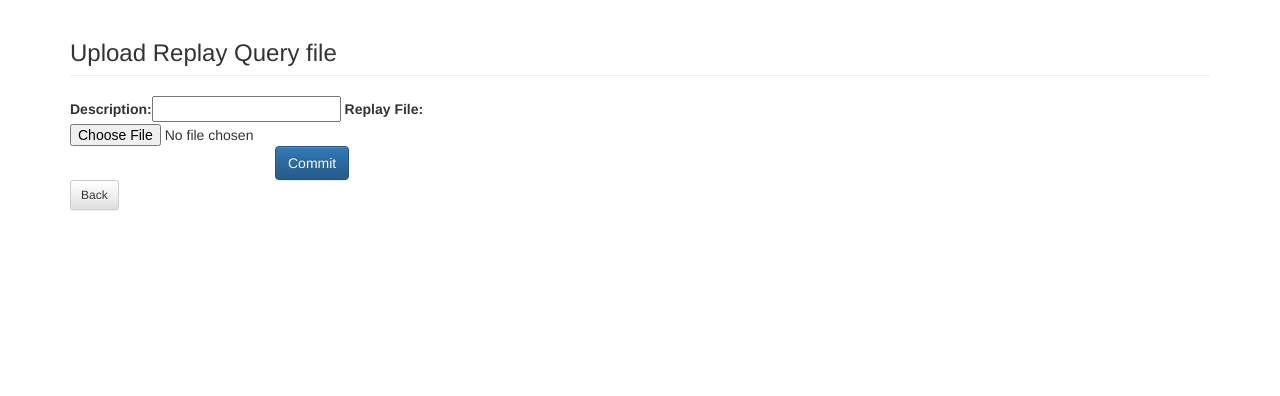
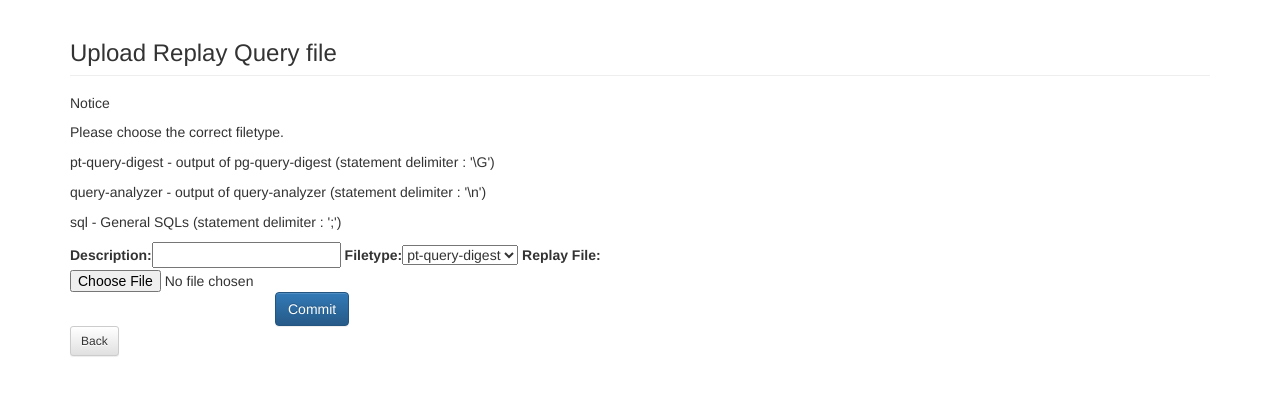
Before and after one commit to parkhyeonghwa/my-query-replay, a Django app: template app/templates/app/replay_upload.html in a window 1280 px wide. Shown: the top 396 px of the page. Run offline with Django 3.2, Linux system fonts and the light colour scheme; the template is opened without the code that fills it: values that come from a table or form of the project are taken from there, others are empty; some libraries are stand-ins or nearby versions.

Commit message:
commit all

```diff
--- a/app/forms.py
+++ b/app/forms.py
@@ -19,4 +19,4 @@ class UploadFileForm(ModelForm):
     """Upload Replay Files"""
     class Meta:
         model = ReplayFile
-        fields = ('description', 'replayfile', )
+        fields = ('description', 'filetype', 'replayfile', )
--- a/app/models.py
+++ b/app/models.py
@@ -27,10 +27,19 @@ class Replay(models.Model):
     def __str__(self):
         return self.sql_text
 
+
+ReplayFile_Types = (
+    ('pt-query-digest','pt-query-digest'), # split with \G
+    ('query-analyzer', 'query-analyzer'), # split with new line
+    ('sql','sql') #split with ;\n
+)
+
+
 class ReplayFile(models.Model):
     """Replay Query File"""
     meta = models.ForeignKey(Meta, verbose_name='meta', related_name='file_list')
     description = models.CharField(max_length=255, blank=True)
+    filetype=models.CharField(max_length=30, choices=ReplayFile_Types, default='')
     replayfile = models.FileField('Replay File', upload_to='replayfiles/', default='')
     uploaded_at = models.DateTimeField(auto_now_add=True)
 
--- a/app/templates/app/replay_list.html
+++ b/app/templates/app/replay_list.html
@@ -121,7 +121,7 @@ table {
           <td><input id="select_all" type="checkbox" align="center"></td>
           <th>ID</th>
           <th>sql</th>
-          <th>tested status</th>
+          <th>status</th>
           <th>results</th>
           <th>logs</th>
           <th>jobs</th>
--- a/app/templates/app/replay_upload.html
+++ b/app/templates/app/replay_upload.html
@@ -6,9 +6,13 @@
 {% block content %}
 
     <h3 class="page-header">Upload Replay Query file</h3>
+    <h5> Notice </h5>
+    <p> Please choose the correct filetype. <p>
+    <p> pt-query-digest - output of pg-query-digest (statement delimiter : '\G')</p>
+    <p> query-analyzer - output of query-analyzer (statement delimiter : '\n')</p>
+    <p> sql - General SQLs (statement delimiter : ';')</p>
 
-    <!-- <form action="{% url 'app:replay_upload' meta_id=meta_id %}" method="post" class="form-horizontal" role="form"> -->
-    <form method="post" enctype="multipart/form-data">
+      <form method="post" enctype="multipart/form-data">
       {% csrf_token %}
       {{ form|bootstrap_horizontal }}
       <div class="form-group">
```
Also changed, not shown: app/views.py (+28 -9 lines).
